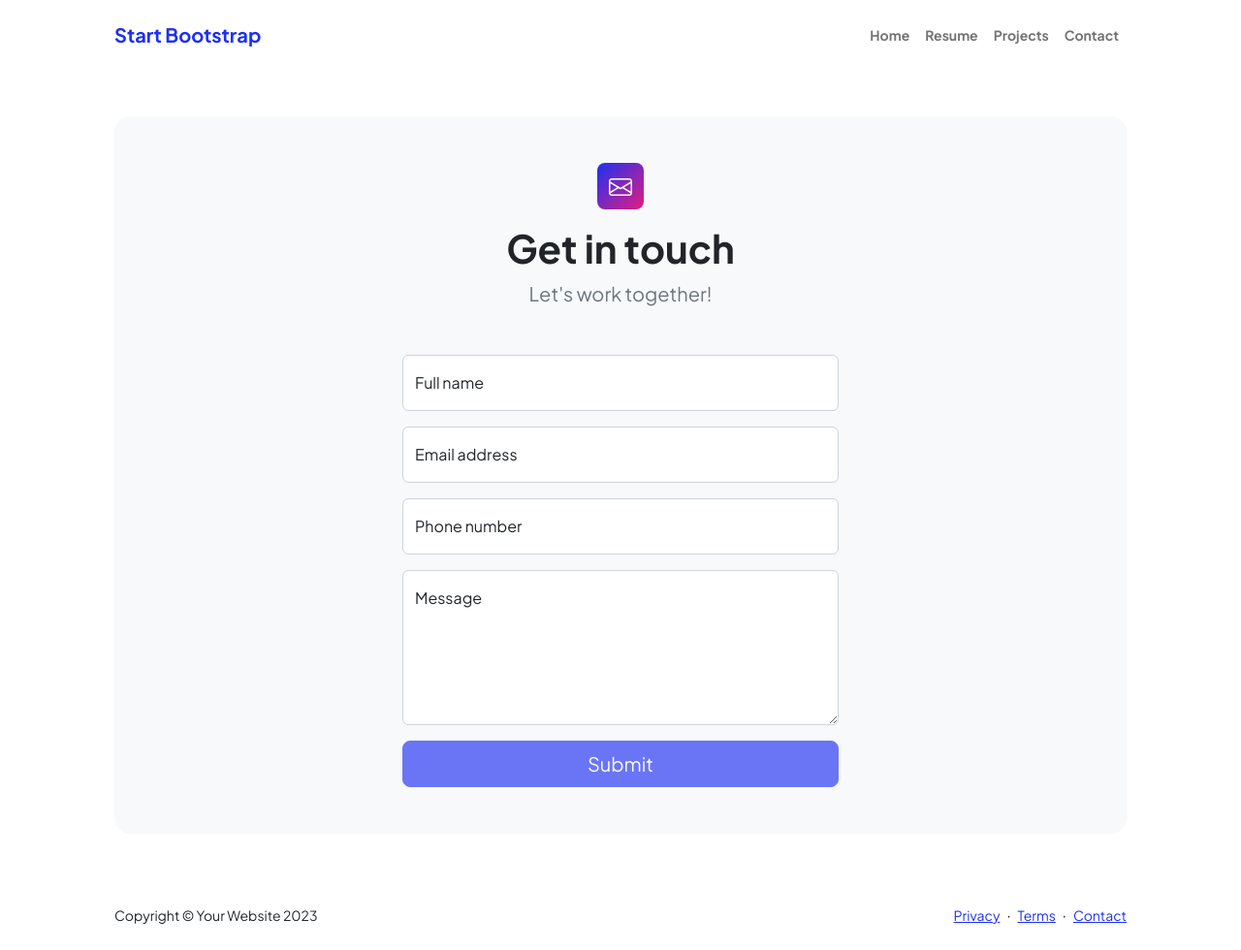
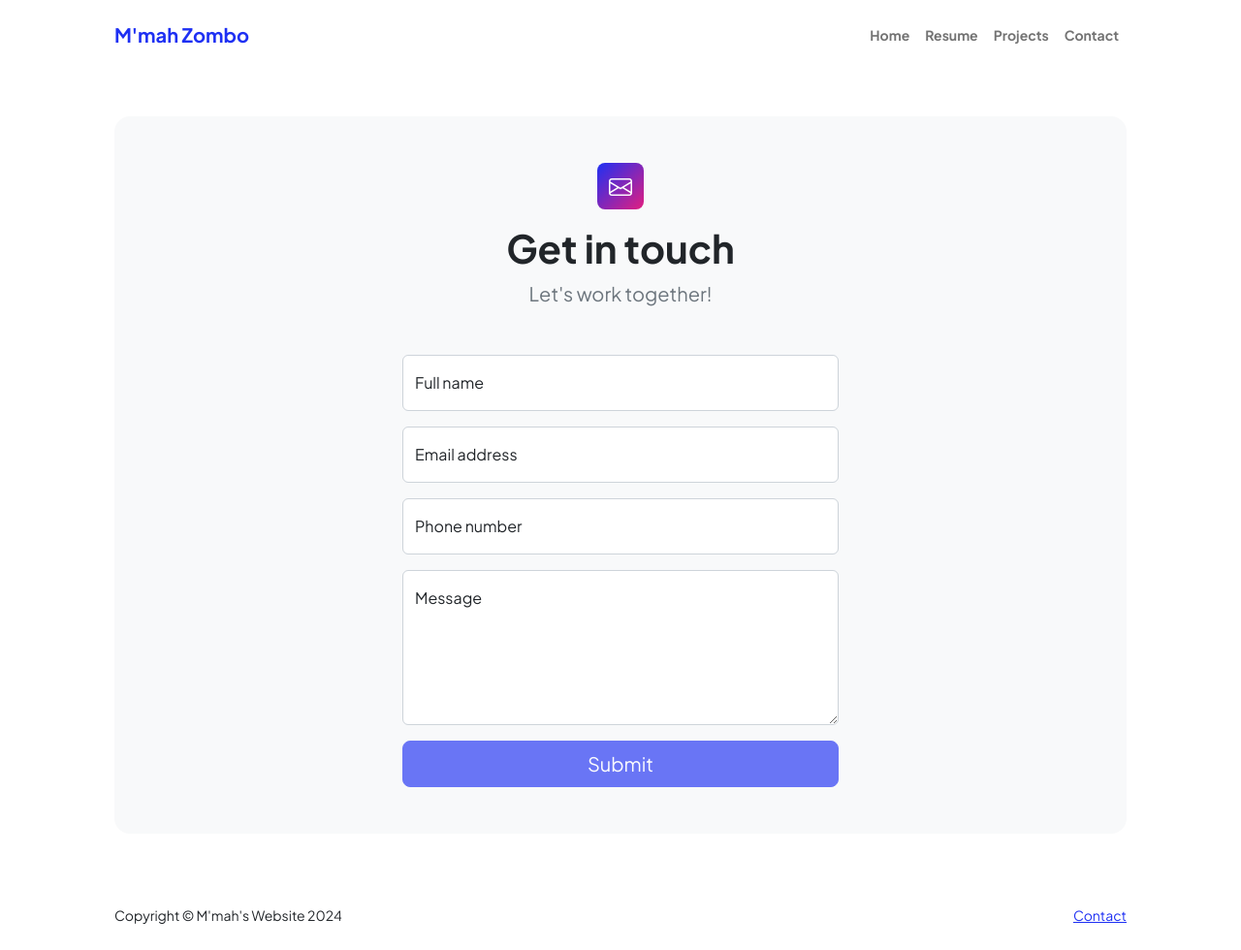
Before and after one commit to Mmah-Zombo/Portfolio-Website, a plain HTML site: page contact.html in a window 1280 px wide. Shown: the whole page at 97% size. Drawn offline with nearby package versions, Linux system fonts and the light colour scheme.

Commit message:
editted the contact page

```diff
--- a/contact.html
+++ b/contact.html
@@ -3,9 +3,9 @@
     <head>
         <meta charset="utf-8" />
         <meta name="viewport" content="width=device-width, initial-scale=1, shrink-to-fit=no" />
-        <meta name="description" content />
-        <meta name="author" content />
-        <title>Modern Business - Start Bootstrap Template</title>
+        <meta name="description" content="" />
+        <meta name="author" content="M'mah Zombo" />
+        <title>M'mah Zombo</title>
         <!-- Favicon-->
         <link rel="icon" type="image/x-icon" href="assets/favicon.ico" />
         <!-- Custom Google font-->
@@ -22,7 +22,7 @@
             <!-- Navigation-->
             <nav class="navbar navbar-expand-lg navbar-light bg-white py-3">
                 <div class="container px-5">
-                    <a class="navbar-brand" href="index.html"><span class="fw-bolder text-primary">Start Bootstrap</span></a>
+                    <a class="navbar-brand" href="index.html"><span class="fw-bolder text-primary">M'mah Zombo</span></a>
                     <button class="navbar-toggler" type="button" data-bs-toggle="collapse" data-bs-target="#navbarSupportedContent" aria-controls="navbarSupportedContent" aria-expanded="false" aria-label="Toggle navigation"><span class="navbar-toggler-icon"></span></button>
                     <div class="collapse navbar-collapse" id="navbarSupportedContent">
                         <ul class="navbar-nav ms-auto mb-2 mb-lg-0 small fw-bolder">
@@ -53,7 +53,7 @@
                                 <!-- To make this form functional, sign up at-->
                                 <!-- https://startbootstrap.com/solution/contact-forms-->
                                 <!-- to get an API token!-->
-                                <form id="contactForm" data-sb-form-api-token="API_TOKEN">
+                                <form id="contactForm" data-sb-form-api-token="038ba895-4432-4156-9248-eb8429181017">
                                     <!-- Name input-->
                                     <div class="form-floating mb-3">
                                         <input class="form-control" id="name" type="text" placeholder="Enter your name..." data-sb-validations="required" />
@@ -109,12 +109,12 @@
         <footer class="bg-white py-4 mt-auto">
             <div class="container px-5">
                 <div class="row align-items-center justify-content-between flex-column flex-sm-row">
-                    <div class="col-auto"><div class="small m-0">Copyright &copy; Your Website 2023</div></div>
+                    <div class="col-auto"><div class="small m-0">Copyright &copy; M'mah's Website 2024</div></div>
                     <div class="col-auto">
-                        <a class="small" href="#!">Privacy</a>
+                        <!-- <a class="small" href="#!">Privacy</a>
                         <span class="mx-1">&middot;</span>
                         <a class="small" href="#!">Terms</a>
-                        <span class="mx-1">&middot;</span>
+                        <span class="mx-1">&middot;</span> -->
                         <a class="small" href="#!">Contact</a>
                     </div>
                 </div>
```
